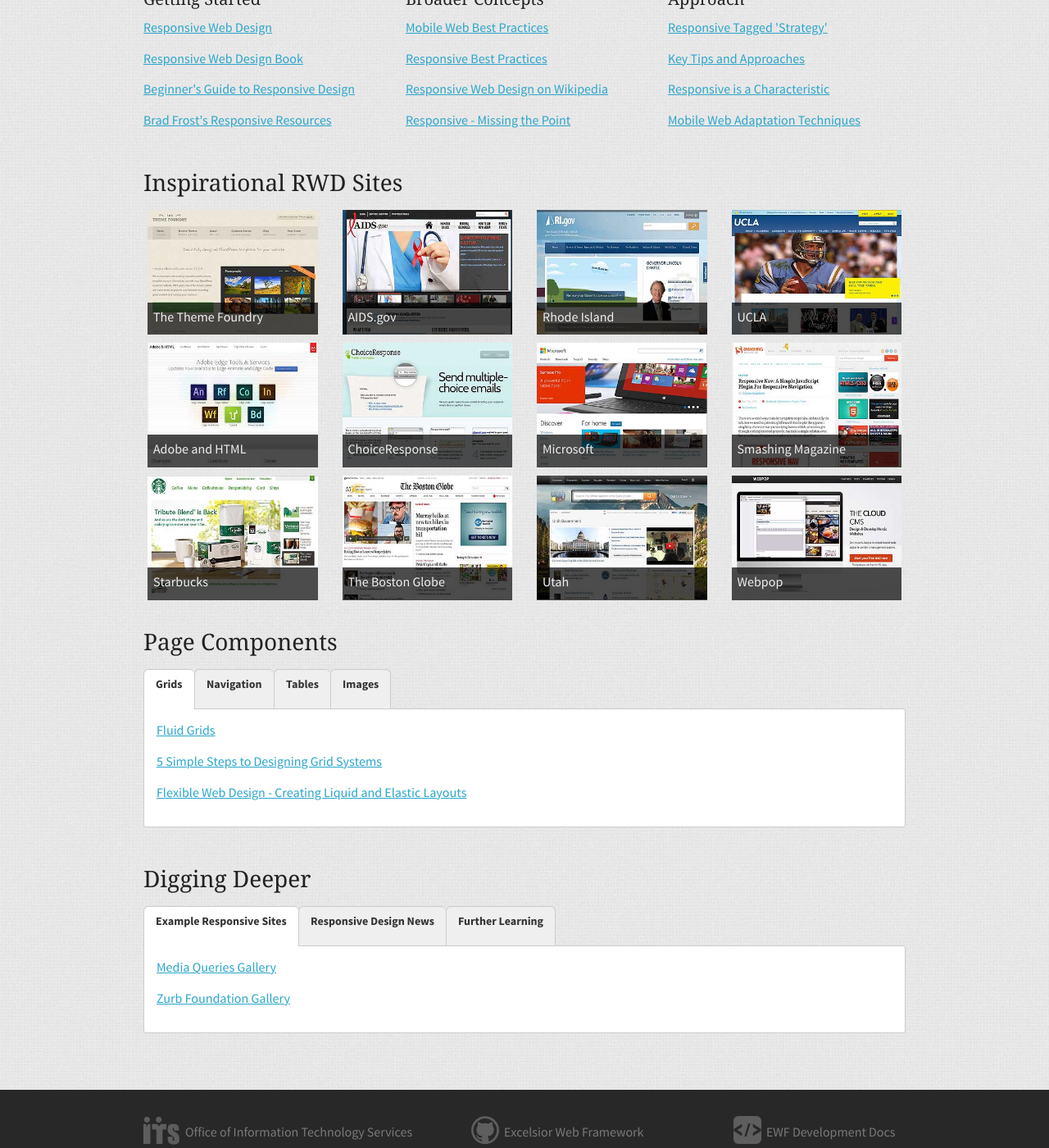
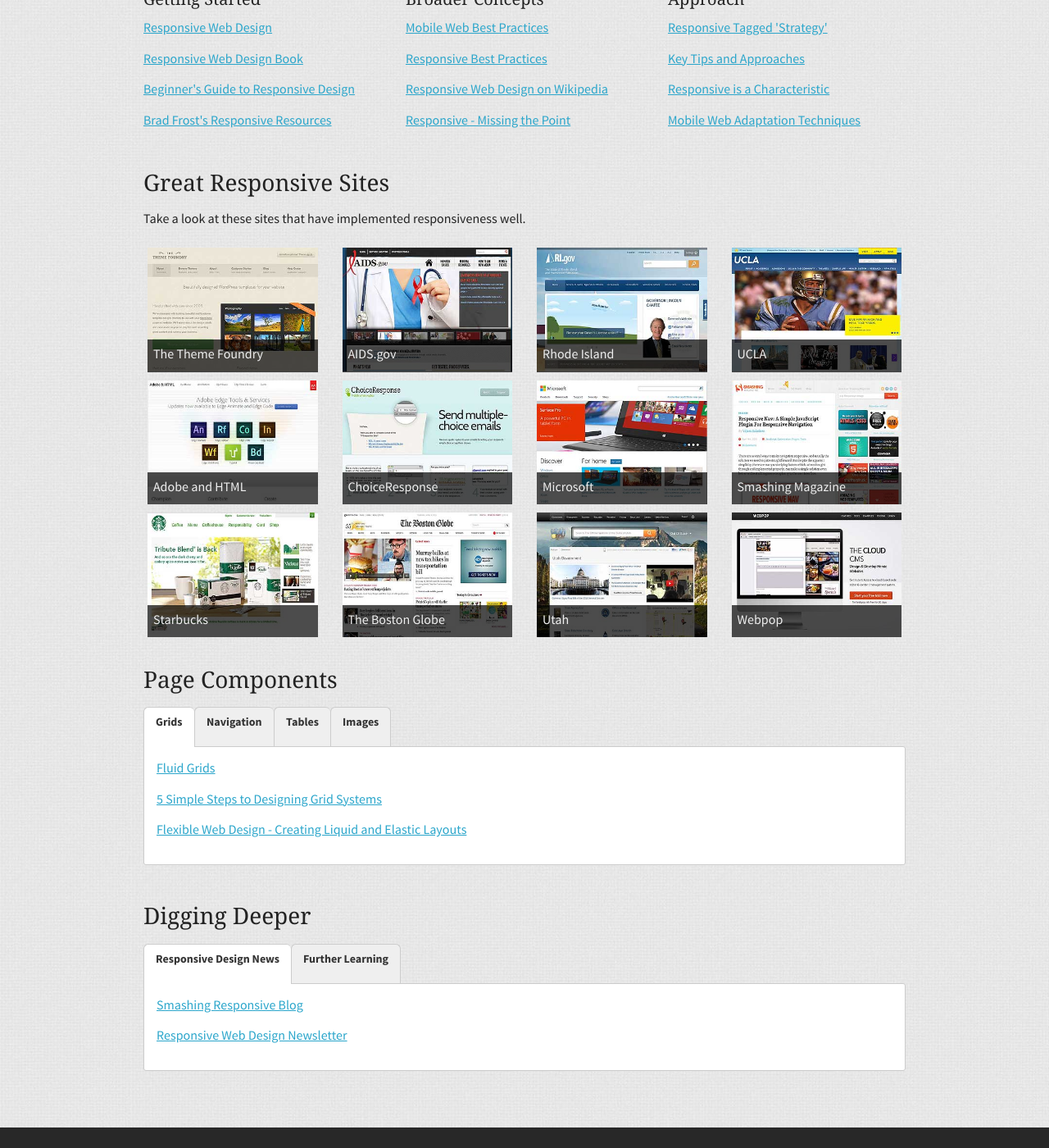
Before and after one commit to technickle/go-responsive, a Jekyll site: the page built from about-rwd.html, in a window 1280 px wide and 1400 px high, scrolled down 235 px. Shown: the whole window at 82% size. Built offline with Jekyll 4.4.1, drawn with Linux system fonts in a browser that asks for light colours; Markdown is read by kramdown in place of the engine named in the settings.

Commit message:
resource edits

```diff
--- a/about-rwd.html
+++ b/about-rwd.html
@@ -42,7 +42,8 @@
 </div>
 <div class="row">
   <div class="large-12 columns">
-    <h2>Inspirational RWD Sites</h2>
+    <h2>Great Responsive Sites</h2>
+    <p>Take a look at these sites that have implemented responsiveness well.</p>
     <ul class="small-block-grid-2 large-block-grid-4 image-to-list">
       <li class="large-3 small-6 columns">
         <a href="http://thethemefoundry.com/">
@@ -179,17 +180,6 @@
     <div class="section-container auto" data-section="" data-options="deep_linking: true">
       <section class="section active">
         <p class="title">
-          <a href="#section5">Example Responsive Sites</a>
-        </p>
-        <div class="content" data-slug="section5">
-          <dl>
-            <dd><a href="http://mediaqueri.es/">Media Queries Gallery</a></dd>
-            <dd><a href="http://www.zurb.com/responsive">Zurb Foundation Gallery</a></dd>
-          </dl>
-        </div>
-      </section>
-      <section class="section">
-        <p class="title">
           <a href="#section6">Responsive Design News</a>
         </p>
         <div class="content" data-slug="section6">
```
Also changed, not shown: other parts of about-rwd.html (+1 -1 lines).
